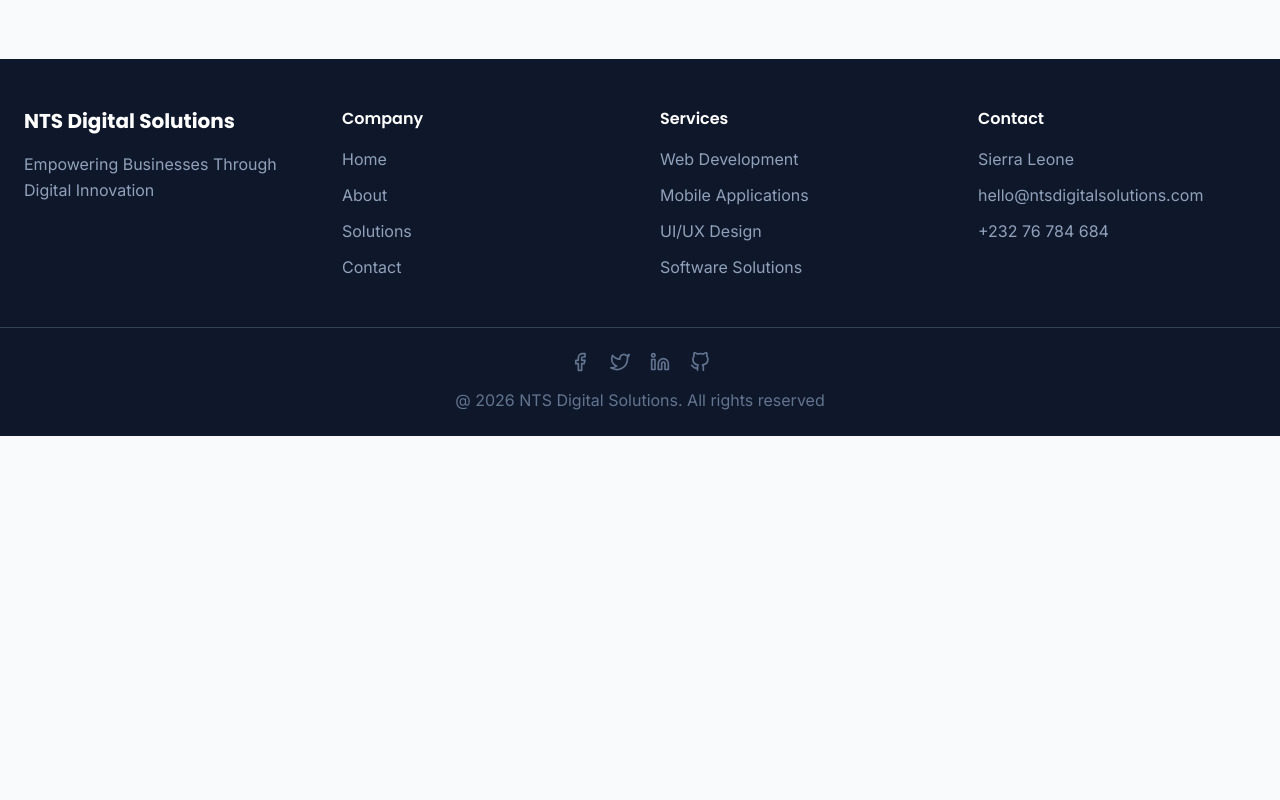
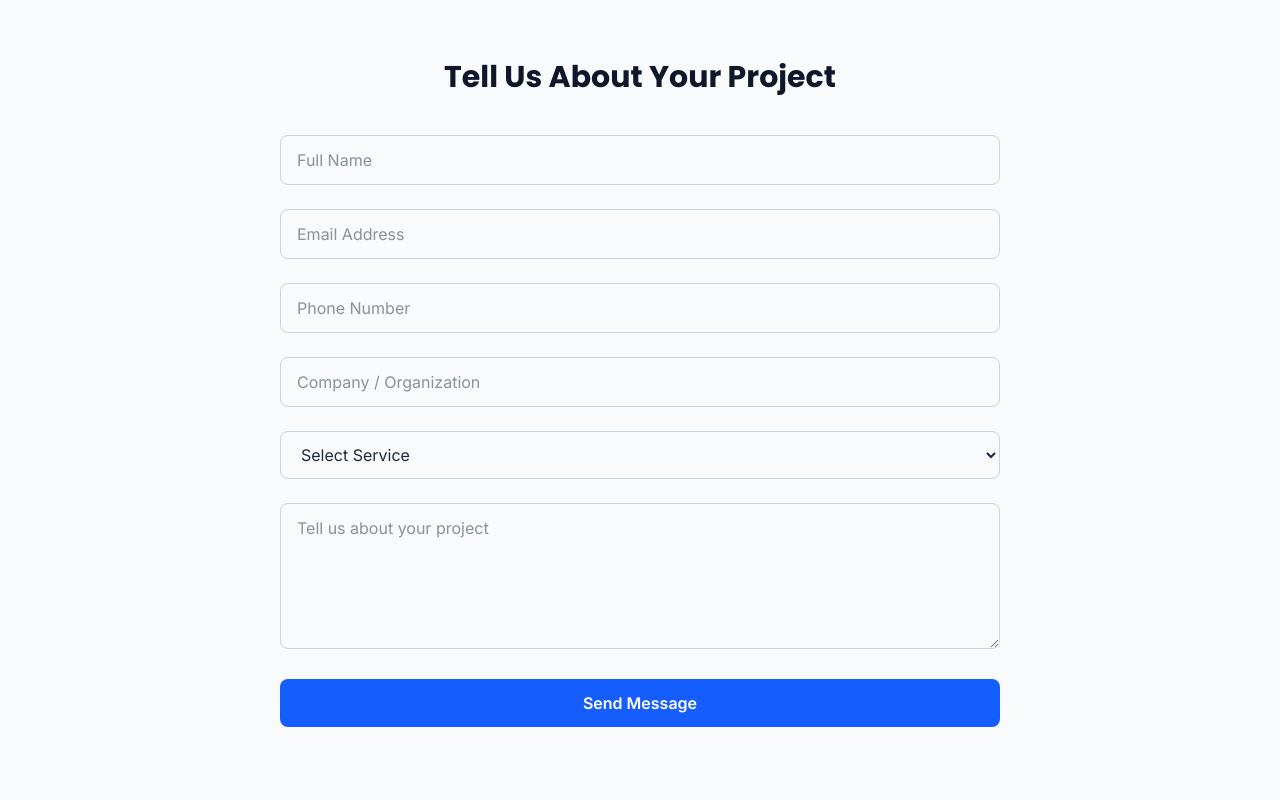
Before and after one commit to SANTS2006/NTSDigitalSolutions, a React (Vite) app: page /contact in a window 1280 px wide. Shown: the part 720-1520 px from the top of the page. Before the commit the page ends 1156 px from the top, so only its background shows below. Built offline with nearby package versions, Linux system fonts and the light colour scheme.

Commit message:
Add contact form section

```diff
--- a/src/components/sections/ContactForm.jsx
+++ b/src/components/sections/ContactForm.jsx
@@ -0,0 +1,235 @@
+import { useForm } from "react-hook-form";
+
+
+function ContactForm(){
+
+    const {
+        register,
+        handleSubmit,
+        reset
+    } = useForm();
+
+
+
+    function onSubmit(data){
+
+        console.log(data);
+
+        reset();
+
+    }
+
+
+
+    return (
+
+        <section className="
+        py-20
+        bg-slate-50
+        ">
+
+
+            <div className="
+            max-w-3xl
+            mx-auto
+            px-6
+            ">
+
+
+                <h2 className="
+                text-3xl
+                font-bold
+                text-slate-900
+                text-center
+                ">
+
+                    Tell Us About Your Project
+
+                </h2>
+
+
+
+                <form
+
+                    onSubmit={handleSubmit(onSubmit)}
+
+                    className="
+                    mt-10
+                    space-y-6
+                    "
+
+                >
+
+
+                    <input
+
+                        {...register("name")}
+
+                        placeholder="Full Name"
+
+                        className="
+                        w-full
+                        px-4
+                        py-3
+                        rounded-lg
+                        border
+                        border-slate-300
+                        "
+
+                    />
+
+
+
+                    <input
+
+                        {...register("email")}
+
+                        placeholder="Email Address"
+
+                        className="
+                        w-full
+                        px-4
+                        py-3
+                        rounded-lg
+                        border
+                        border-slate-300
+                        "
+
+                    />
+
+
+
+                    <input
+
+                        {...register("phone")}
+
+                        placeholder="Phone Number"
+
+                        className="
+                        w-full
+                        px-4
+                        py-3
+                        rounded-lg
+                        border
+                        border-slate-300
+                        "
+
+                    />
+
+
+
+                    <input
+
+                        {...register("company")}
+
+                        placeholder="Company / Organization"
+
+                        className="
+                        w-full
+                        px-4
+                        py-3
+                        rounded-lg
+                        border
+                        border-slate-300
+                        "
+
+                    />
+
+
+
+                    <select
+
+                        {...register("service")}
+
+                        className="
+                        w-full
+                        px-4
+                        py-3
+                        rounded-lg
+                        border
+                        border-slate-300
+                        "
+
+                    >
+
+                        <option>
+                            Select Service
+                        </option>
+
+                        <option>
+                            Website Development
+                        </option>
+
+                        <option>
+                            Mobile Application
+                        </option>
+
+                        <option>
+                            Custom Software
+                        </option>
+
+                        <option>
+                            UI/UX Design
+                        </option>
+
+
+                    </select>
+
+
+
+                    <textarea
+
+                        {...register("message")}
+
+                        placeholder="Tell us about your project"
+
+                        rows="5"
+
+                        className="
+                        w-full
+                        px-4
+                        py-3
+                        rounded-lg
+                        border
+                        border-slate-300
+                        "
+
+                    />
+
+
+                    <button
+
+                        type="submit"
+
+                        className="
+                        w-full
+                        bg-blue-600
+                        text-white
+                        py-3
+                        rounded-lg
+                        font-semibold
+                        hover:bg-blue-700
+                        transition
+                        "
+
+                    >
+
+                        Send Message
+
+                    </button>
+
+
+                </form>
+
+
+            </div>
+
+
+        </section>
+
+    );
+
+}
+
+
+export default ContactForm;
--- a/src/pages/Contact.jsx
+++ b/src/pages/Contact.jsx
@@ -1,11 +1,13 @@
 import ContactHero from '../components/sections/ContactHero';
 import ContactInfo from "../components/sections/ContactInfo";
+import ContactForm from "../components/sections/ContactForm";
 
 function Contact() {
     return (
         <>
             <ContactHero />
             <ContactInfo />
+            <ContactForm />
         </>
     );
 }
```
